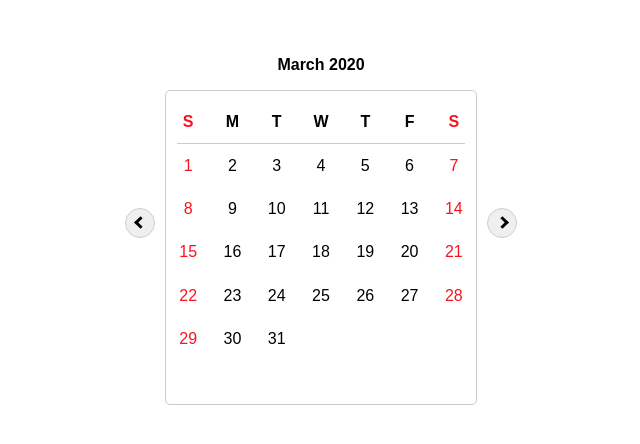
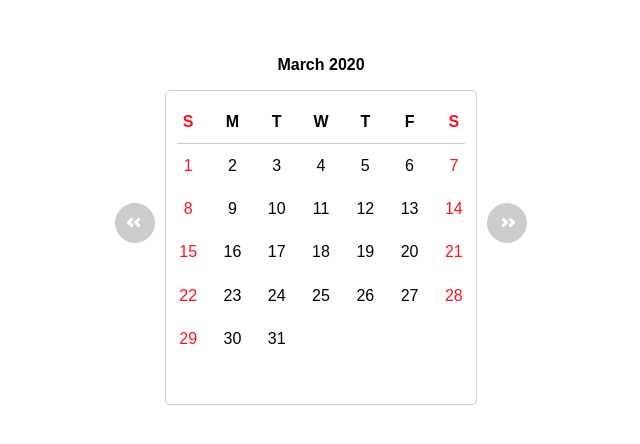
Before and after one commit to wangytangy/vanilla-JS-calendar, a plain HTML site: page index.html in a window 1280 px wide. Shown: the whole page, without its empty margins (319-959 px from the left). Drawn offline with Linux system fonts and the light colour scheme.

Commit message:
Fix buttons

```diff
--- a/index.html
+++ b/index.html
@@ -8,6 +8,7 @@
   <body>
     <section class='container'>
       <button id='prev-btn' class='btn'>
+        <i class='left'></i>
         <i class='left'></i>
       </button>
       <div class='calendar-wrapper'>
@@ -30,6 +31,7 @@
       </div>
       <button id='next-btn' class='btn'>
         <i class='right'></i>
+        <i class='right'></i>
       </button>
     </section>
     <script type='text/javascript' src='./scripts/index.js'></script>
--- a/styles/button.css
+++ b/styles/button.css
@@ -1,9 +1,9 @@
 .btn {
   border-radius: 50%;
-  color: darken(#cecece, 15%);
-  border: 1px solid #cecece;
-  width: 30px;
-  height: 30px;
+  background-color: #ccc;
+  border: 1px solid #ccc;
+  width: 40px;
+  height: 40px;
   display: flex;
   justify-content: center;
   align-items: center;
@@ -14,12 +14,13 @@
 
 .btn:hover {
   background-color: #eee;
+  border-color: #eee;
 }
 
 i {
-  border: solid #000;
+  border: solid #fff;
   border-width: 0 3px 3px 0;
-  padding: 3px;
+  padding: 2px;
 }
 
 .left {
```
